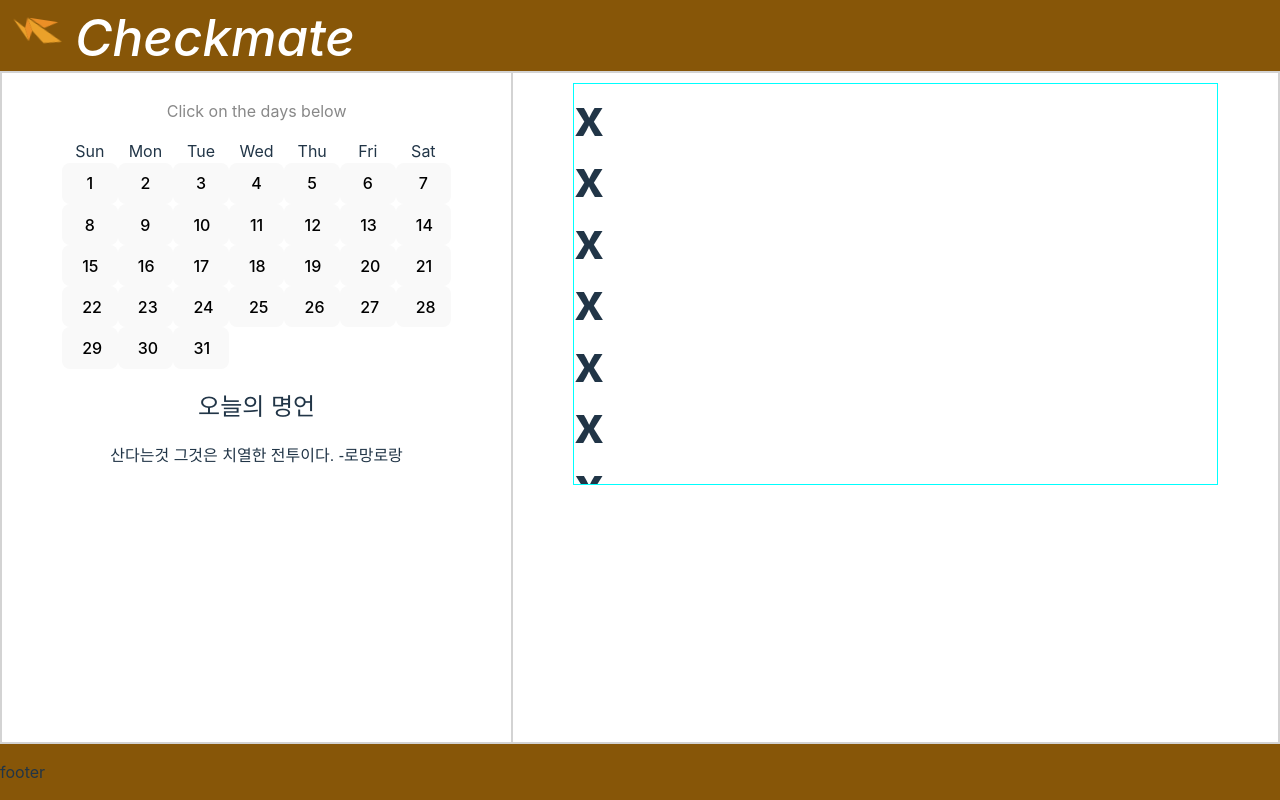
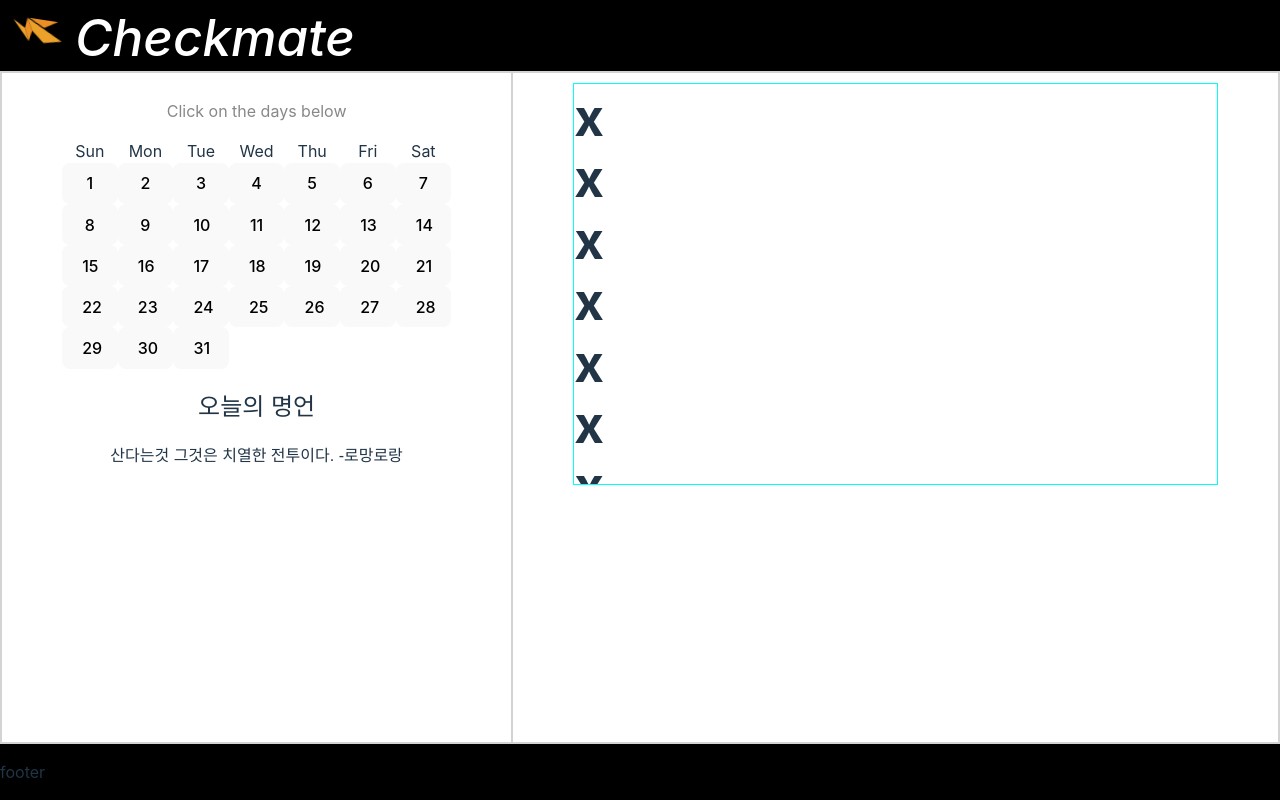
Before and after one commit to hyeinjeong524/checkmate, a React (Vite) app in the folder client/: page / in a window 1280 px wide. Built offline with nearby package versions, Linux system fonts and the light colour scheme.

Commit message:
Change color scheme to black

```diff
--- a/client/src/App.css
+++ b/client/src/App.css
@@ -10,7 +10,7 @@
 }
 
 header{
-  background-color: #875608;
+  background-color: #000000;
 
 }
 
@@ -38,19 +38,7 @@ header{
 }
 
 footer{
-  background-color: #875608;
-  /* height: 5%;
-  position: fixed;
-  flex-shrink: 0;
-  bottom: 0;
-  left: 0;
-  right: 0;
-  min-width: 100%;
-  padding:0%;
-  display: flex;
-  align-items: center;
-  margin-top: auto;
-  z-index:-1; */
+  background-color: #000000;
 
 }
 
--- a/client/src/index.css
+++ b/client/src/index.css
@@ -19,7 +19,7 @@ color_ref{
 
   color-scheme: light dark;
   color: rgba(255, 255, 255, 0.87);
-  background-color: #242424;
+  background-color: #292929;
 
   font-synthesis: none;
   text-rendering: optimizeLegibility;
```
